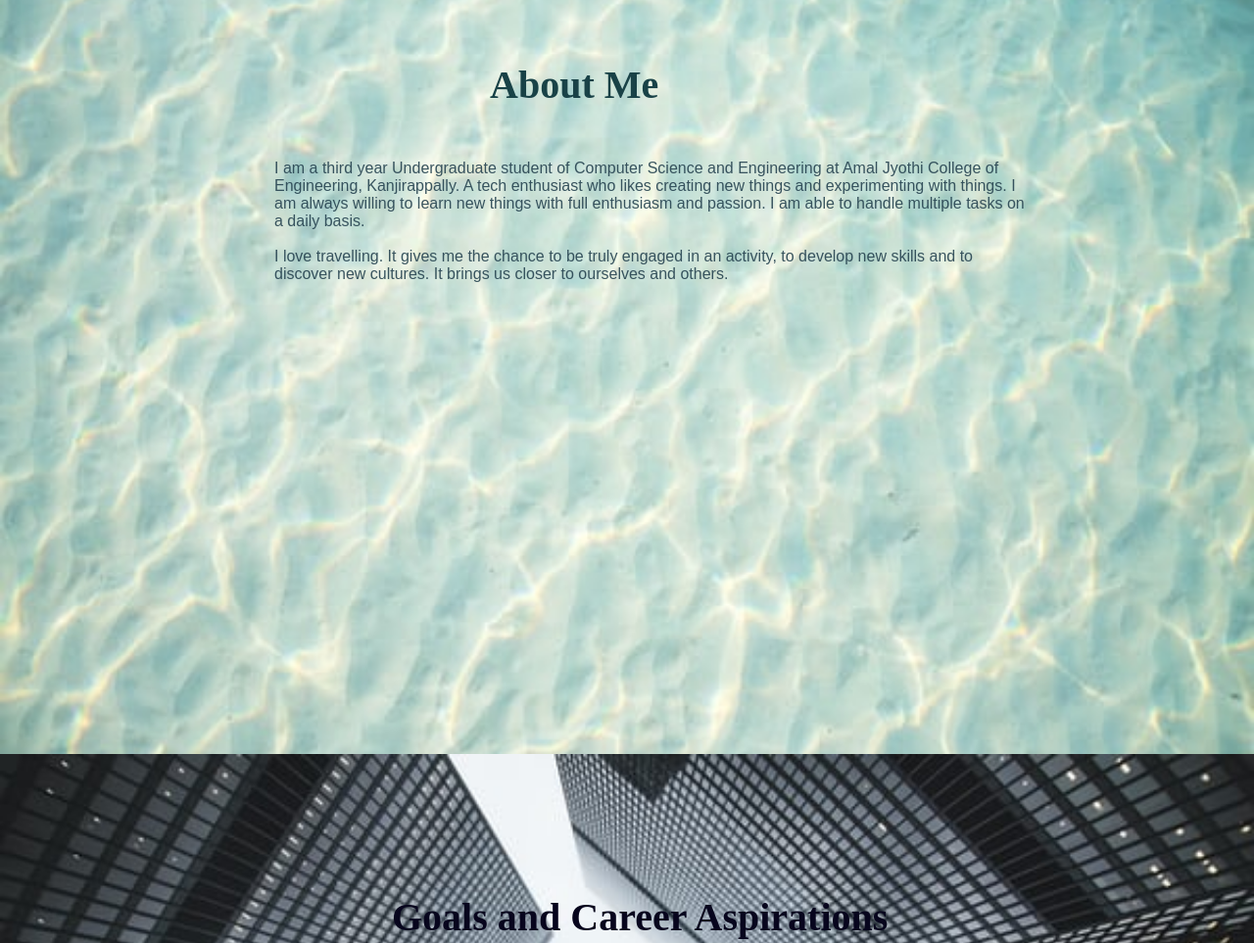
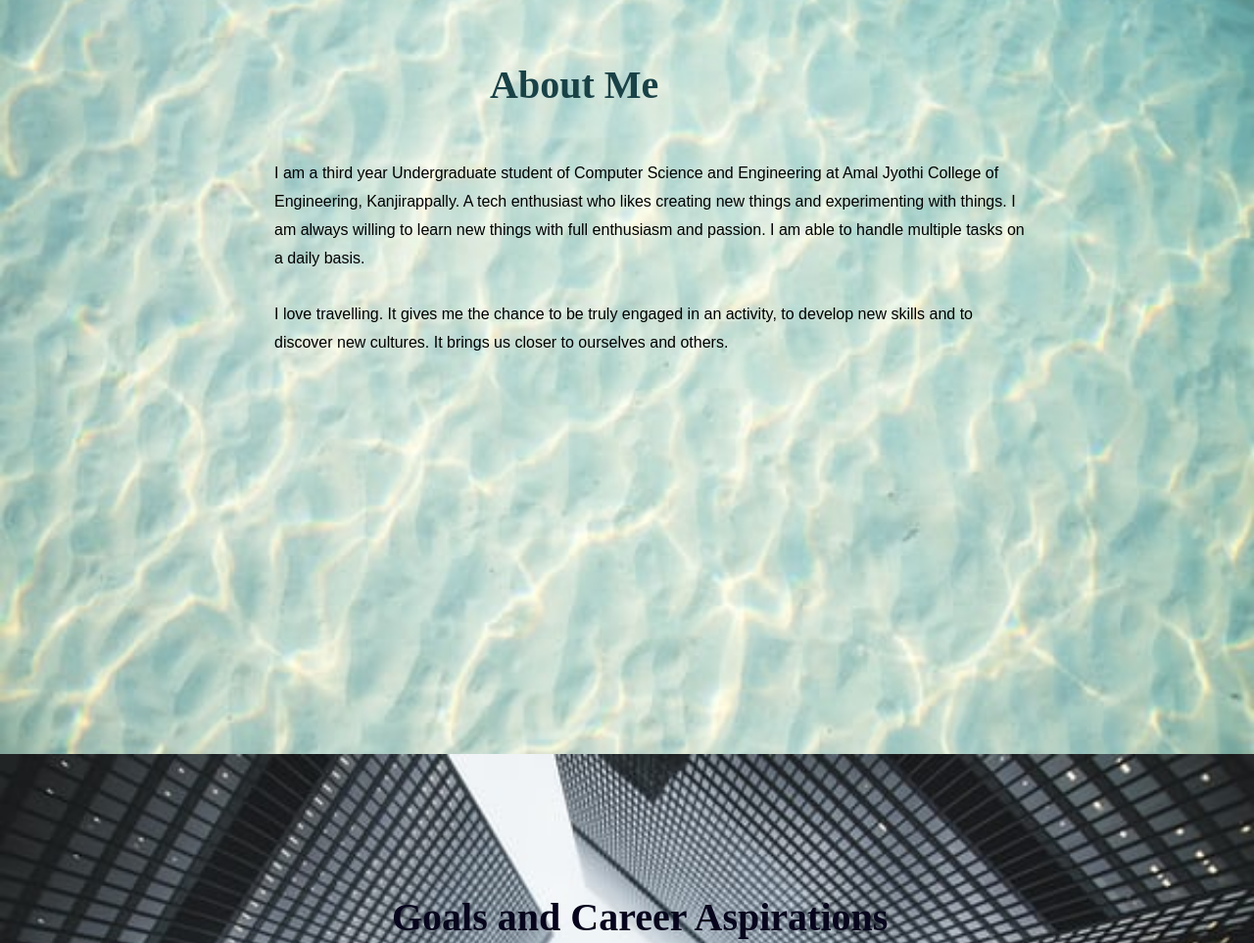
Before and after one commit to danarose01/portfolio, a plain HTML site: page index.html in a window 1280 px wide. Shown: the part 830-1793 px from the top of the page at 98% size. Drawn offline with Linux system fonts and the light colour scheme.

Commit message:
Update style.css
color

```diff
--- a/style.css
+++ b/style.css
@@ -126,7 +126,8 @@ nav{
    .about-text p{
     font-family: sans-serif;
     font-size: 1.0rem;
-    color:rgba(38, 67, 80, 0.9);
+    color: :rgba(32, 57, 68, 0.9);
+    line-height: 1.8;
     top: 80px;
     left: 280px;
     position: relative;
```
